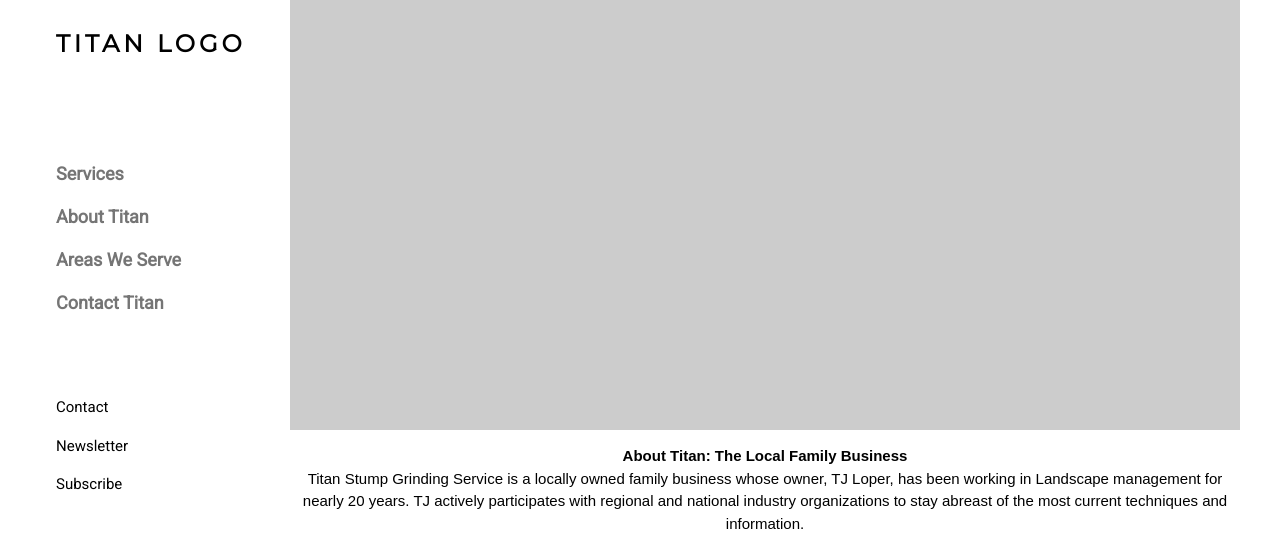
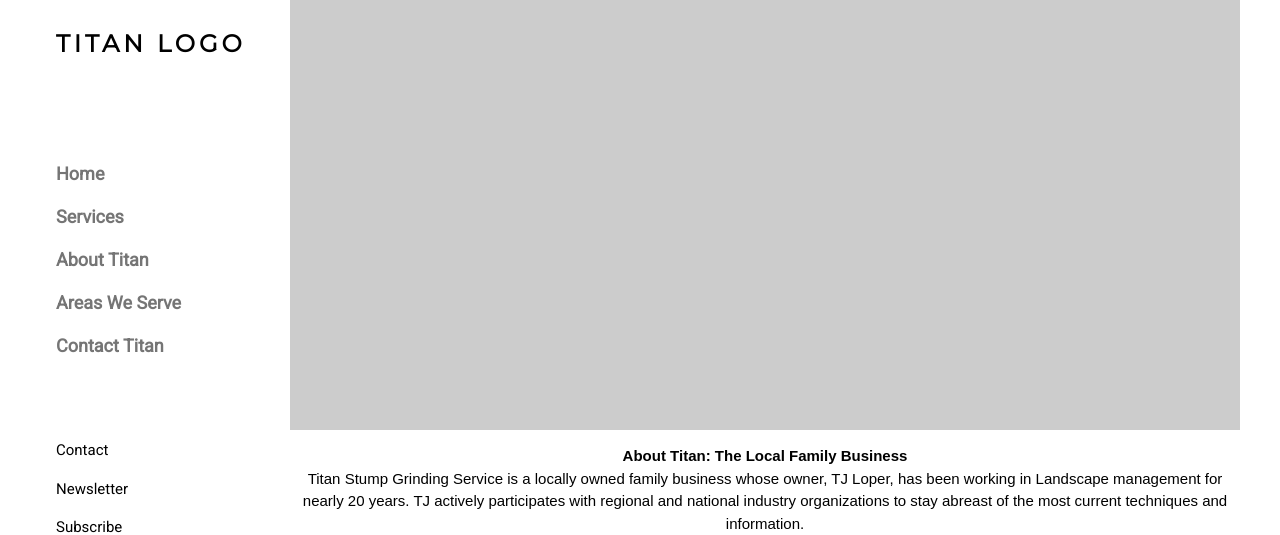
Before and after one commit to TitanStumpGrinding/TitanStumpGrinding.github.io, a plain HTML site: page about.html in a window 1280 px wide. Shown: the top 535 px of the page. Drawn offline with nearby package versions, Linux system fonts and the light colour scheme.

Commit message:
Update about.html

```diff
--- a/about.html
+++ b/about.html
@@ -32,6 +32,7 @@ body,h1,h2,h3,h4,h5,h6,.w3-wide {font-family: "Montserrat", sans-serif;}
     <h3 class="w3-wide"><b>TITAN LOGO</b></h3>
   </div>
   <div class="w3-padding-64 w3-large w3-text-grey" style="font-weight:bold">
+    <a href="/index.html" class="w3-bar-item w3-button">Home</a>
     <a href="/services.html" class="w3-bar-item w3-button">Services</a>
     <a href="/about.html" class="w3-bar-item w3-button">About Titan</a>
     <a href="/areas.html" class="w3-bar-item w3-button">Areas We Serve</a>
@@ -50,6 +51,7 @@ body,h1,h2,h3,h4,h5,h6,.w3-wide {font-family: "Montserrat", sans-serif;}
 <header class="w3-bar w3-top w3-hide-large w3-black w3-xlarge">
   <div class="w3-bar-item w3-padding-24 w3-wide">Titan Stump Grinding</div>
   <a href="javascript:void(0)" class="w3-bar-item w3-button w3-padding-24 w3-right" onclick="w3_open()"><i class="fa fa-bars"></i></a>
+    <a href="/index.html" class="w3-bar-item w3-button">Home</a>
     <a href="/services.html" class="w3-bar-item w3-button">Services</a>
     <a href="/about.html" class="w3-bar-item w3-button">About Titan</a>
     <a href="/areas.html" class="w3-bar-item w3-button">Areas We Serve</a>
```
